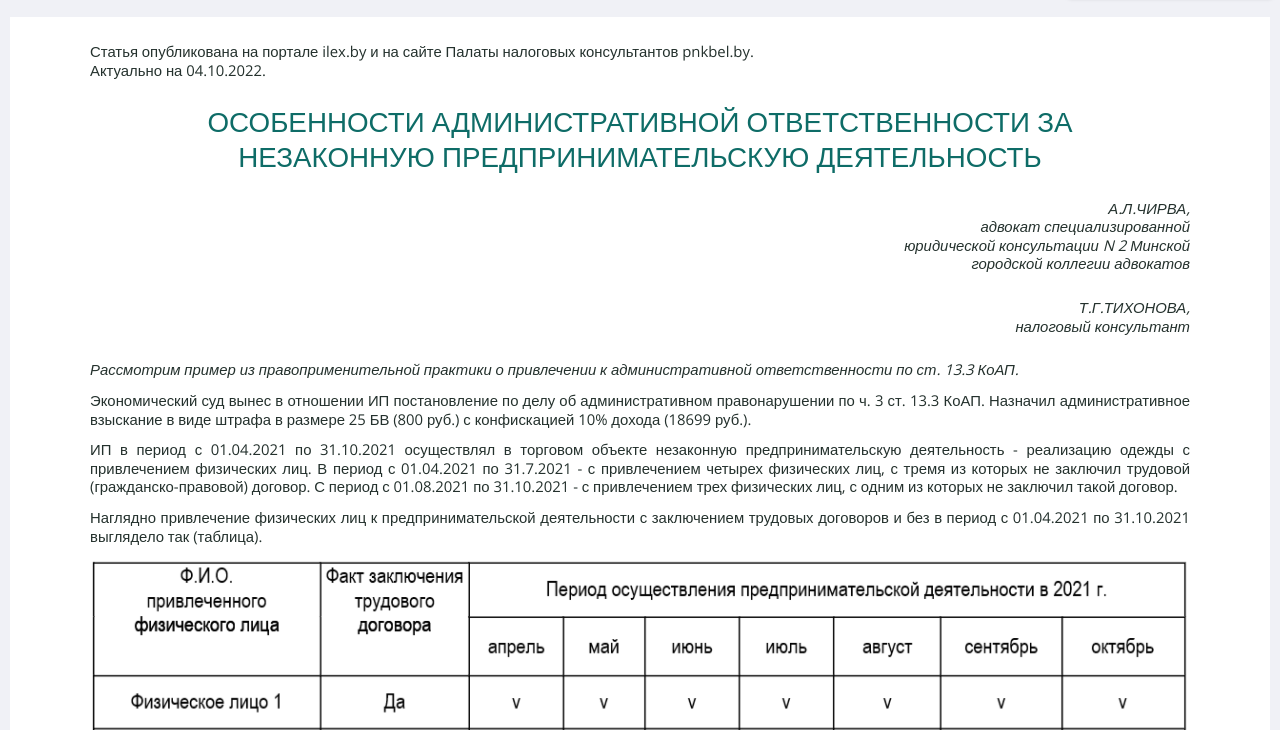
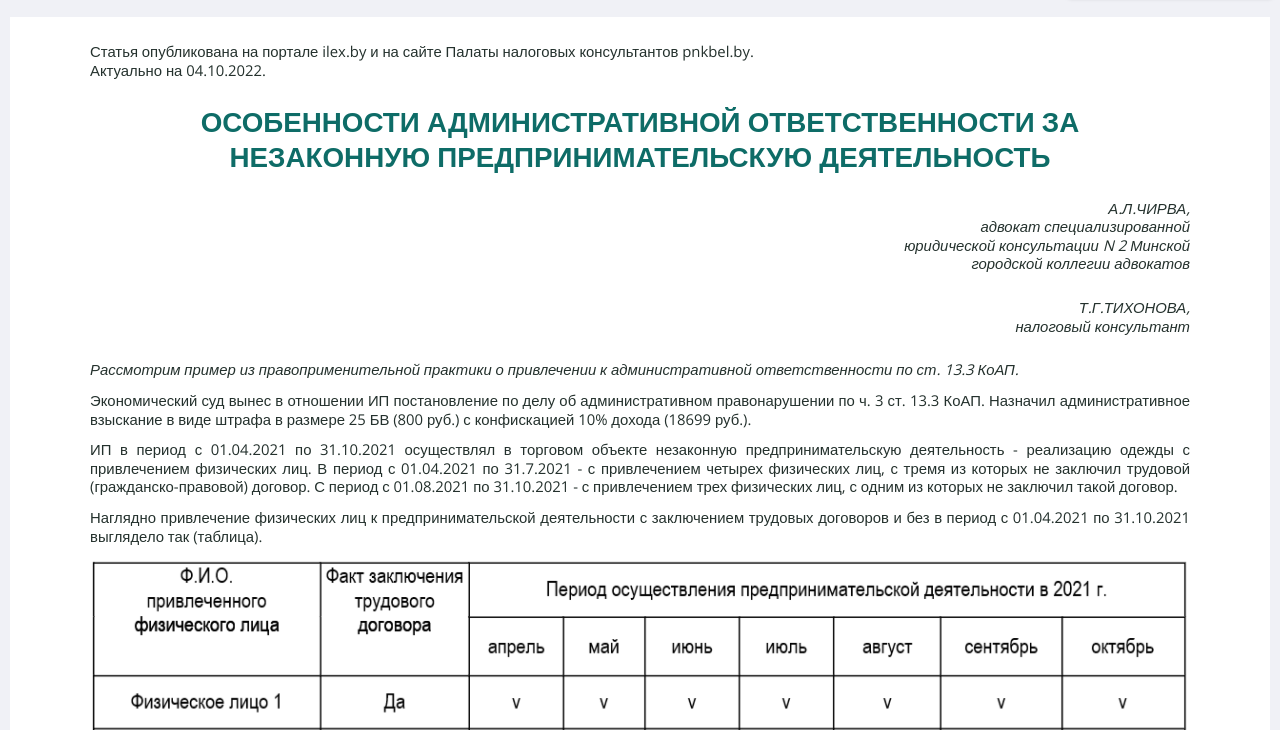
Before and after one commit to strelnkv/nalogi.bel, a website: page pages/article-1.html in a window 1280 px wide. Shown: the part 70-800 px from the top of the page. Drawn offline with nearby package versions, Linux system fonts and the light colour scheme; files whose address does not match are found by name.

Commit message:
font reconnection

```diff
--- a/scss/articles.scss
+++ b/scss/articles.scss
@@ -7,10 +7,6 @@
     padding: 0 80px 50px 80px;
   }
   &__h1 {
-    font-family: "Open Sans", sans-serif;
-    src: url(../assets/fonts/open-sans-v34-latin-700.woff2);
-    font-style: normal;
-    font-weight: 400;
     font-size: calc(10px + 20 * (100vw / 1440));
     line-height: 1.25;
     color: #0e6c67;
```
Also changed, not shown: assets/fonts/open-sans-v34-latin-700.ttf (deleted), assets/fonts/open-sans-v34-latin-700.woff (deleted), assets/fonts/open-sans-v34-latin-700.woff2 (deleted), assets/fonts/open-sans-v34-latin-regular.ttf (deleted), assets/fonts/open-sans-v34-latin-regular.woff (deleted), assets/fonts/open-sans-v34-latin-regular.woff2 (deleted), styles/style.min.css, 5 other files.
